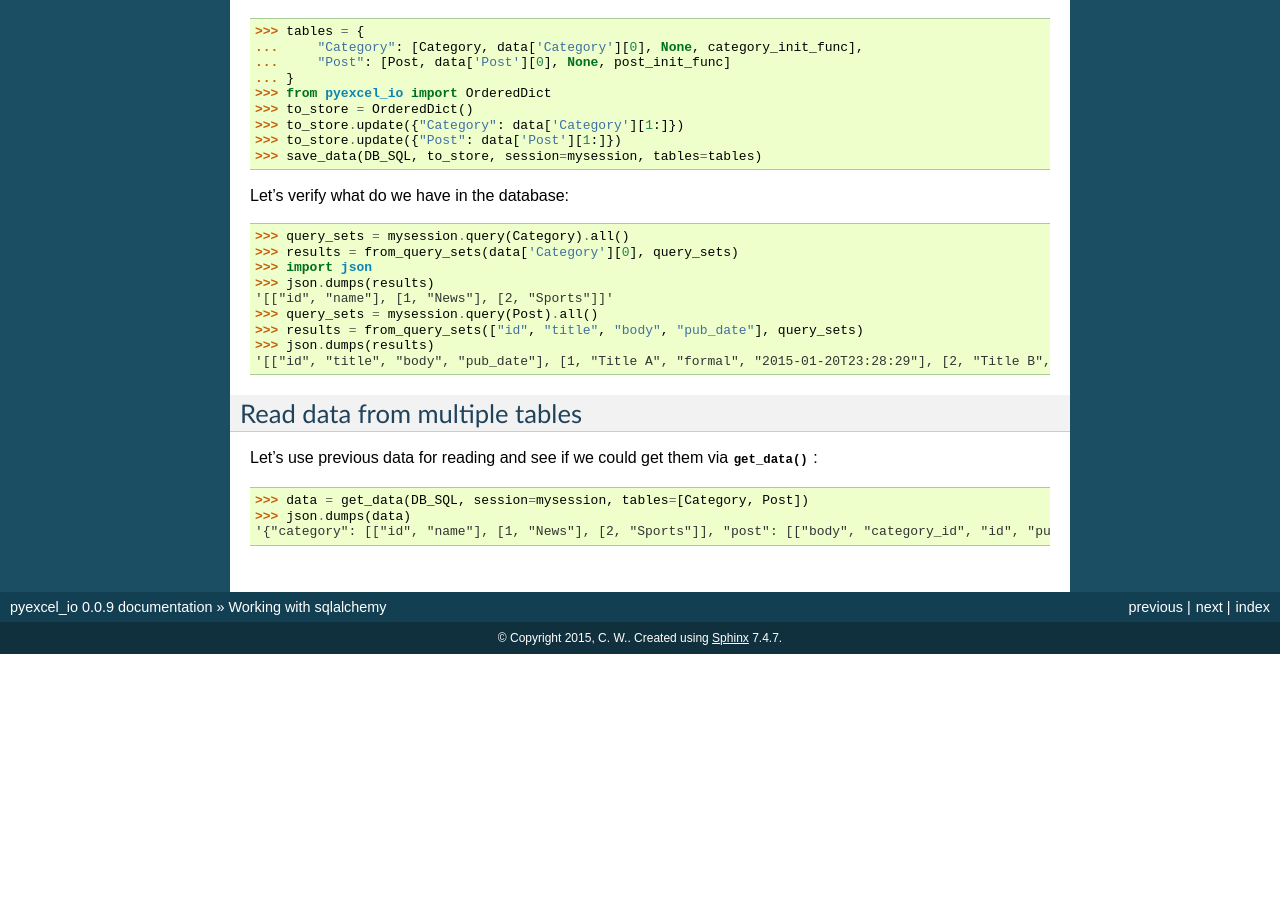
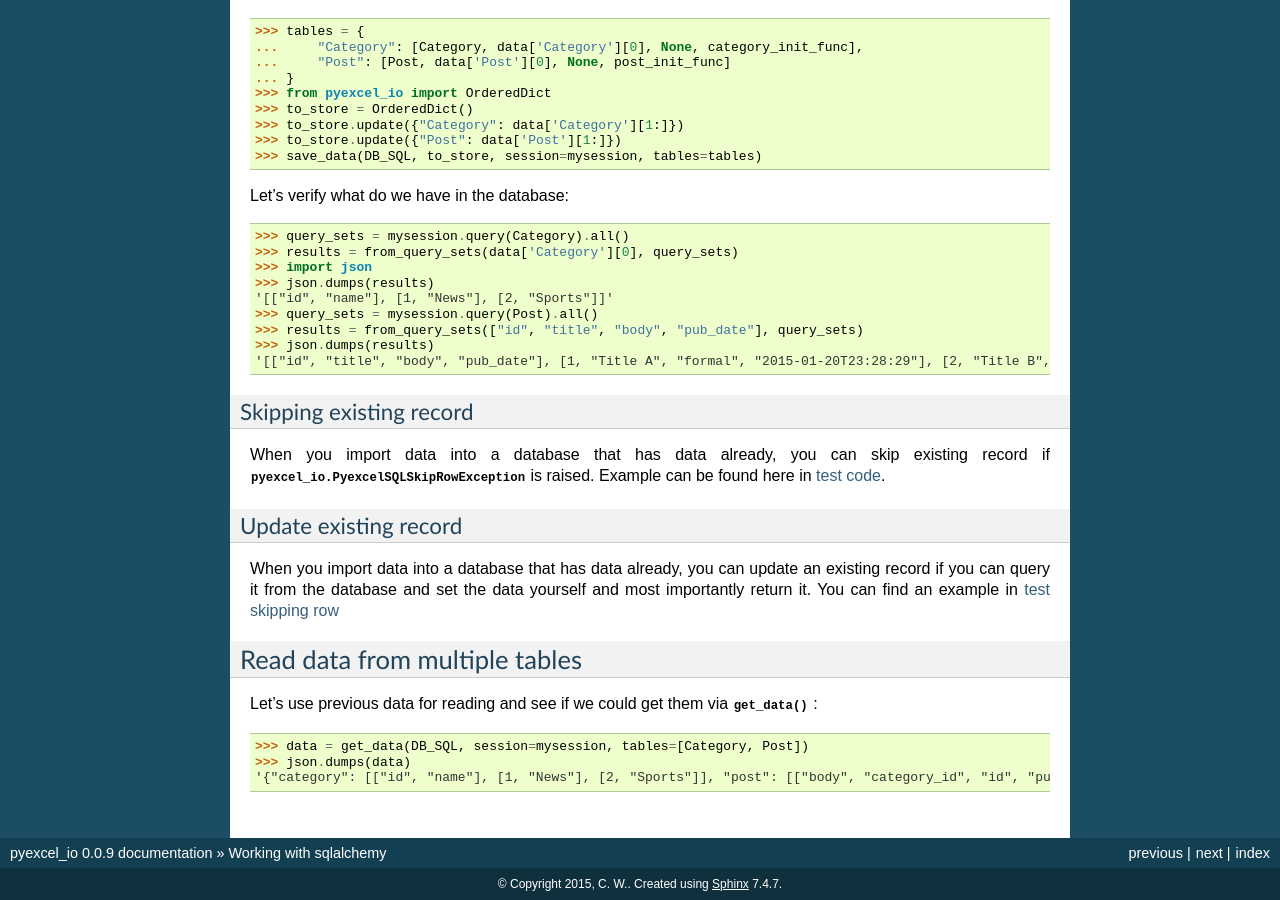
Before and after one commit to pyexcel/pyexcel-io, a Sphinx documentation site: the page built from doc/source/sqlalchemy.rst, in a window 1280 px wide and 900 px high, scrolled down 2644 px. Built offline with Sphinx 7.4.7, drawn with Linux system fonts in a browser that asks for light colours; before the commit the page ends 3298 px from its top, so only the background shows below that; some of the changed text lies outside the part shown.

Commit message:
update documentation

```diff
--- a/doc/source/sqlalchemy.rst
+++ b/doc/source/sqlalchemy.rst
@@ -175,6 +175,20 @@ Let's verify what do we have in the database:
     '[["id", "title", "body", "pub_date"], [1, "Title A", "formal", "2015-01-20T23:28:29"], [2, "Title B", "informal", "2015-01-20T23:28:30"]]'
 
 
+Skipping existing record
+******************************
+
+When you import data into a database that has data already, you can skip existing record if
+:class:`pyexcel_io.PyexcelSQLSkipRowException` is raised. Example can be found here in `test
+code <https://github.com/chfw/pyexcel-io/blob/master/tests/test_sql_book.py#L125>`_.
+
+Update existing record
+***************************
+
+When you import data into a database that has data already, you can update an existing record
+if you can query it from the database and set the data yourself and most importantly return it.
+You can find an example in `test skipping row  <https://github.com/chfw/pyexcel-io/blob/master/tests/test_sql_book.py#L162>`_
+
 Read data from multiple tables
 ----------------------------------------------------------------------------------
 
```
